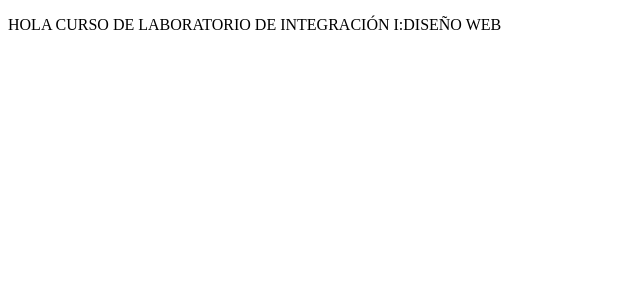
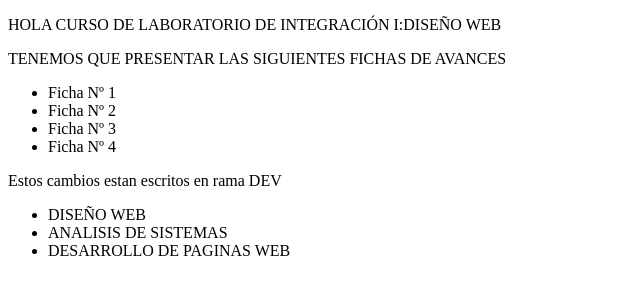
Before and after one commit to urabe153/proyectogit, a plain HTML site: page index.html in a window 1280 px wide. Shown: the whole page, without its empty margins (0-640 px from the left). Drawn offline with Linux system fonts and the light colour scheme.

Commit message:
Este es un commit en rama dev

```diff
--- a/index.html
+++ b/index.html
@@ -8,5 +8,18 @@
 </head>
 <body>
     <p>HOLA CURSO DE LABORATORIO DE INTEGRACIÓN I:DISEÑO WEB</p>
+    <p>TENEMOS QUE PRESENTAR LAS SIGUIENTES FICHAS DE AVANCES</p>
+    <ul>
+        <li>Ficha Nº 1</li>
+        <li>Ficha Nº 2</li>
+        <li>Ficha Nº 3</li>
+        <li>Ficha Nº 4</li>
+    </ul>
+    <p>Estos cambios estan escritos en rama DEV</p>
+    <ul>
+        <li>DISEÑO WEB</li>
+        <li>ANALISIS DE SISTEMAS</li>
+        <li>DESARROLLO DE PAGINAS WEB</li>
+    </ul>
 </body>
 </html>
```
